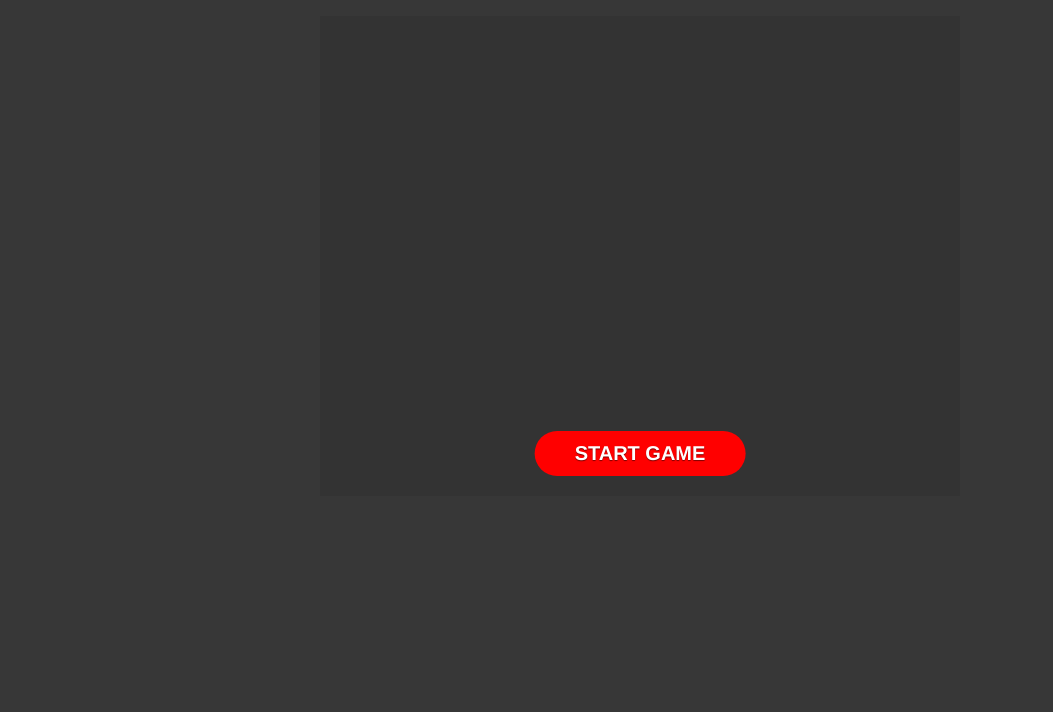
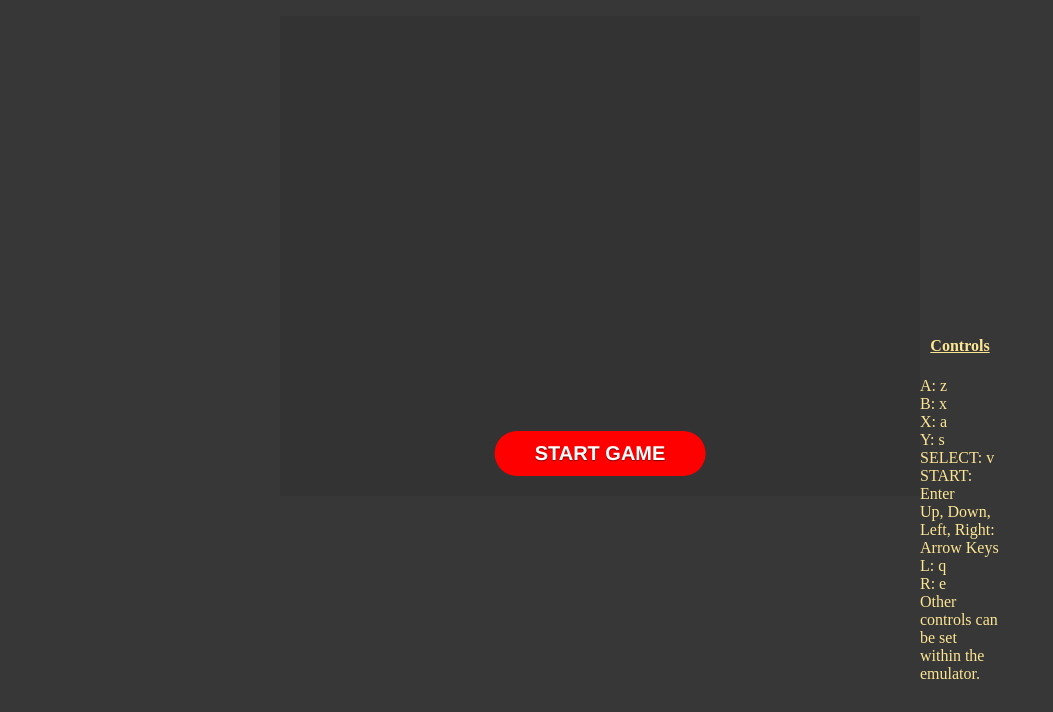
Before and after one commit to IsaacJCarnes/emu_lation, a plain HTML site: page gamePage.html in a window 1280 px wide. Shown: the part 88-800 px from the top of the page, without its empty margins (0-1053 px from the left). Drawn offline with Linux system fonts and the light colour scheme; no server answers.

Commit message:
Added instructions text and changed styling slightly

```diff
--- a/app.js
+++ b/app.js
@@ -95,13 +95,14 @@ const loadGame = () => {
   const div = document.createElement("div");
   const sub = document.createElement("div");
   const script = document.createElement("script");
-
+  const instructions = createInstructions();
   sub.id = "game";
   div.id = "display";
-  div.style = "width:80vmin;height:60vmin;display:flex;";
+  div.style = "grid-column:1/2; grid-row:1; width:80vmin; height:60vmin; display:flex;";
   div.appendChild(sub);
-  parent.style = "width:100%;height:85%;display:flex;justify-content: center;";
+  parent.style = "width:100%; height:85%; display:grid; justify-content: center;";
   parent.appendChild(div);
+  parent.appendChild(instructions);
   document.body.appendChild(parent);
 
   window.EJS_player = "#game";
@@ -115,6 +116,19 @@ const loadGame = () => {
   script.src = "data/loader.js";
   document.body.appendChild(script);
 };
+
+const createInstructions = () => {
+  const instructions = document.createElement("div");
+  instructions.id = "instructions";
+  const controlsHeading = document.createElement("h4");
+  controlsHeading.innerText = "Controls";
+  const controlsText = document.createElement("div");
+  controlsText.innerText = "A: z\nB: x\nX: a\nY: s\nSELECT: v\nSTART: Enter\nUp, Down, Left, Right: Arrow Keys\nL: q\nR: e\nOther controls can be set within the emulator."
+  instructions.appendChild(controlsHeading);
+  instructions.appendChild(controlsText);
+
+  return instructions;
+}
 /*const http = require("http");
 const fs = require("fs");
 
--- a/style.css
+++ b/style.css
@@ -14,3 +14,21 @@ button{
     border: 1px solid #FCE694;
     border-radius: 0.2em;
 }
+#instructions{
+    grid-column: 3/4;
+    grid-row: 1/1;
+    width: 10vmin;
+    display: flex;
+    justify-content: flex-end;
+    flex-direction: column;
+    align-items: center;
+    text-align: left;
+}
+#instructions h4{
+    color: #FCE694;
+    text-decoration: underline;
+}
+#instructions div{
+    color: #FCE694;
+    width: inherit;
+}
```
